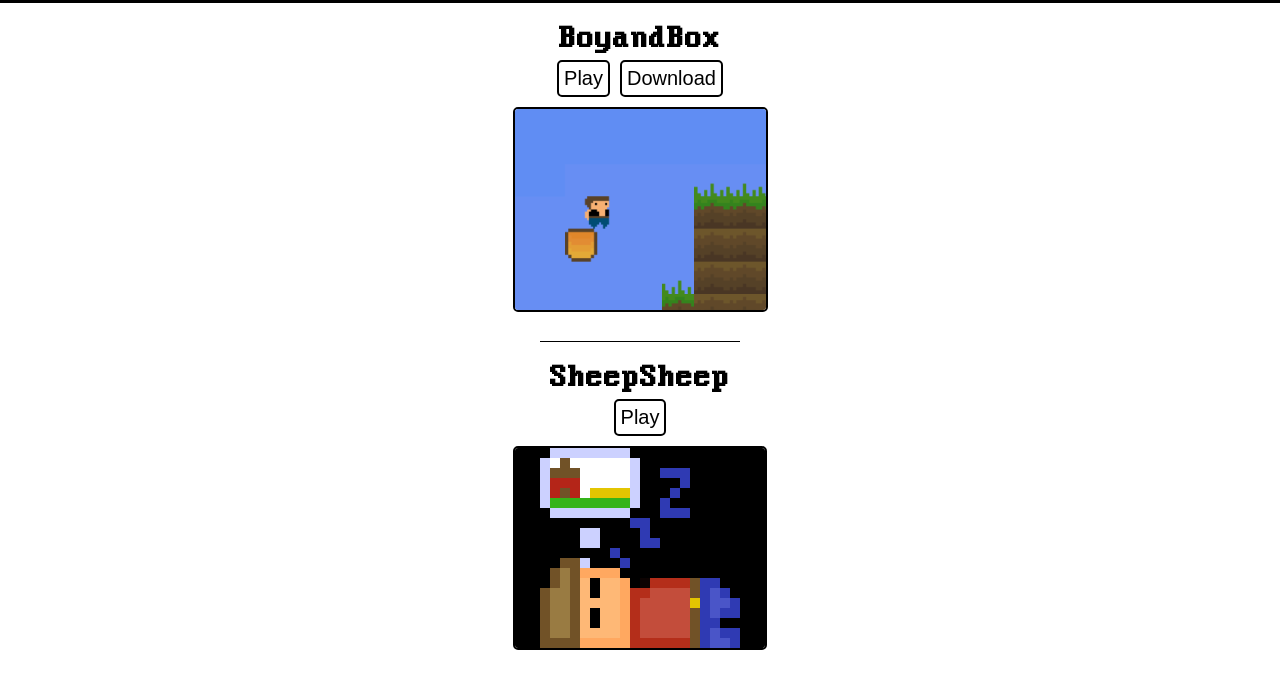
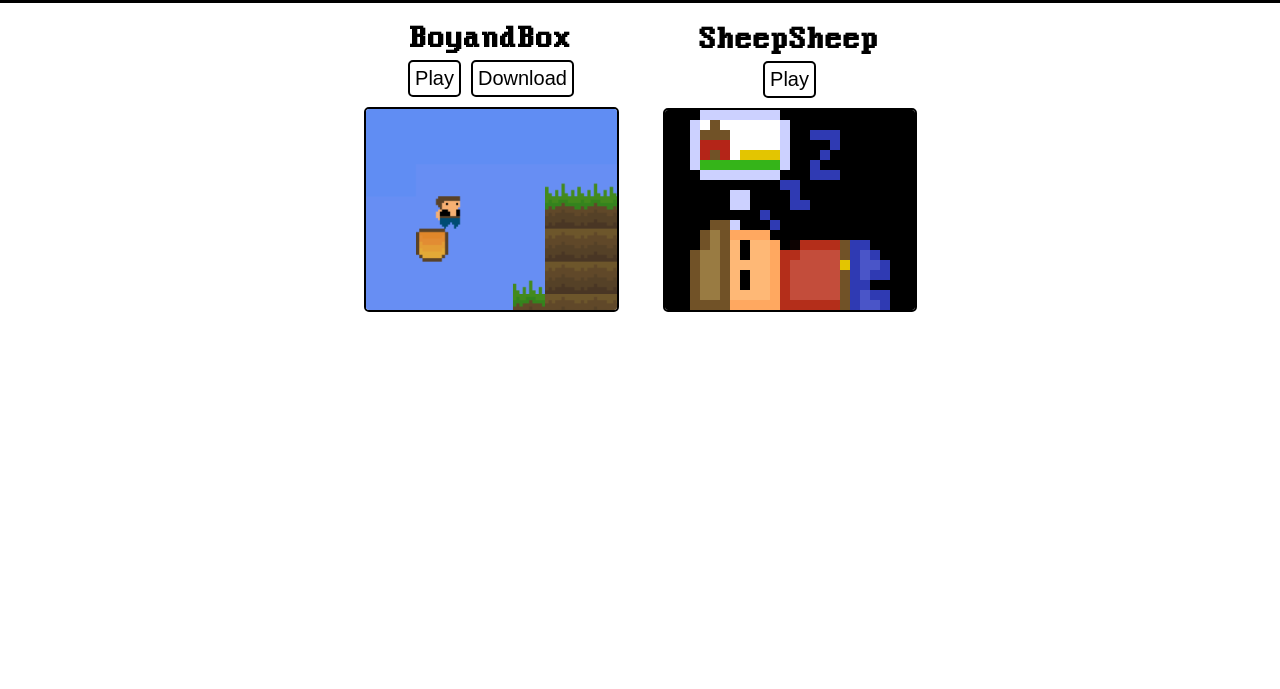
Before and after one commit to Asheepun/bab-site, a website: page index.html in a window 1280 px wide. Shown: the part 41-730 px from the top of the page. Drawn offline with Linux system fonts and the light colour scheme.

Commit message:
tabled games

```diff
--- a/index.html
+++ b/index.html
@@ -22,8 +22,6 @@
 			<div><img src="/boyandbox_icon.png" class="game-img"></div>
 		</div>
 
-		<div class="separator"></div>
-
 		<div class="game">
 			<h1 class="black-text">SheepSheep</h1>
 			<button id="play-sheepsheep" class="game-btn">Play</button>
--- a/public/styles.css
+++ b/public/styles.css
@@ -24,6 +24,12 @@ header{
 .black-text{
 	color: black;
 	font-family: game;
+}
+
+.game{
+	clear: both;
+	display: inline-block;
+	margin: 0px 20px;
 }
 
 .game-btn{
```
